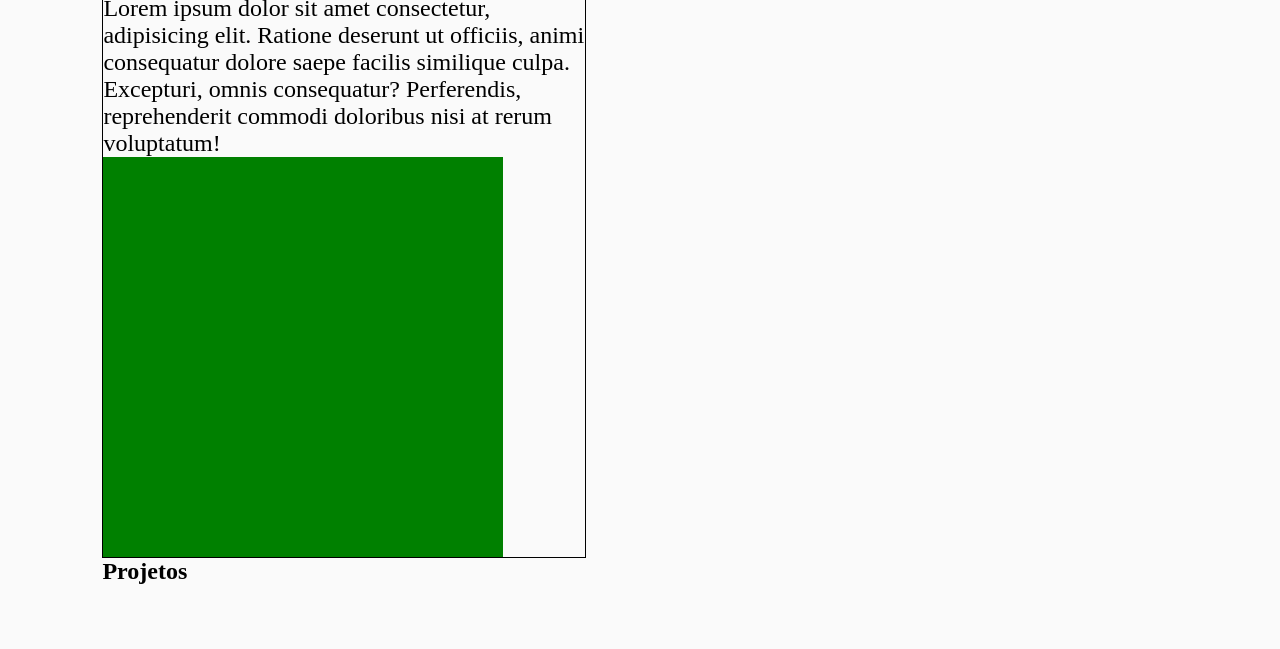
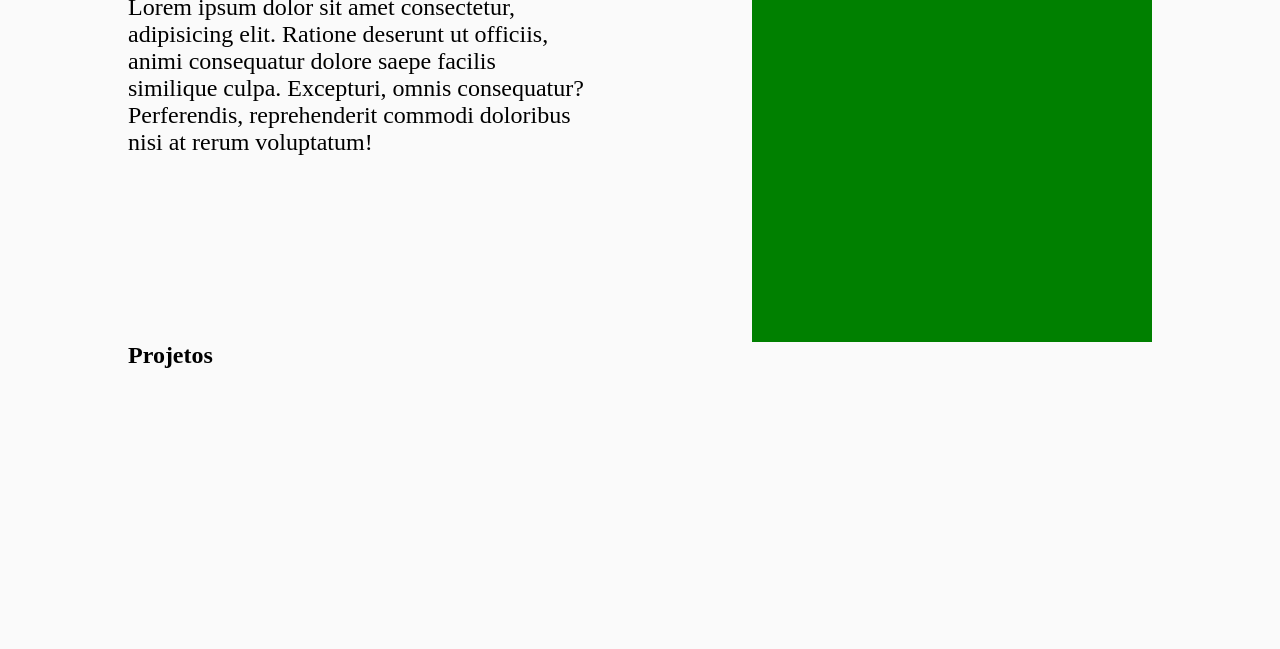
Before and after one commit to joaoMdeASilva/site-portifolio-joao, a plain HTML site: page index.html in a window 1280 px wide. Shown: the part 202-851 px from the top of the page. After the commit the page ends 800 px from the top, so only its background shows below. Drawn offline with Linux system fonts and the light colour scheme.

Commit message:
Coloquei o lugar da imagem com flex em vez do pos.
Pensei em uma maneira mais fácil de colocar o lugar de onde ficará
a imagem no lugar certo,no commit anterior pensei em posicionar
utilizando o position, porém decidi utilzar o display flex.

```diff
--- a/style.css
+++ b/style.css
@@ -54,29 +54,27 @@ nav.menu > ul > li > a {
 }
 
 main {
-    margin: 5% 8%;
+    margin: 5% 10%;
 }
 
 section.sobre {
-    border: 1px solid;
-    width: 45%;
+    width: 100%;
+    display: flex;
+    flex-direction: row;
+    justify-content: space-between;
 }
 section.sobre h2 {
     color: var(--blue);
 }
 
 .sobre-div-box {
-    width: 100%;
+    width: 45%;
     display: flex;
     flex-direction: column;
     gap: 10px;
     font-size: 24px;
 }
 
-.photo-of-joao {
-    /* Mover a imagem com o position
-    ao lado do texto de apresentação do sobre mim */
-}
 .photo-of-joao div {
     background-color: green;
     width: 400px;
```
